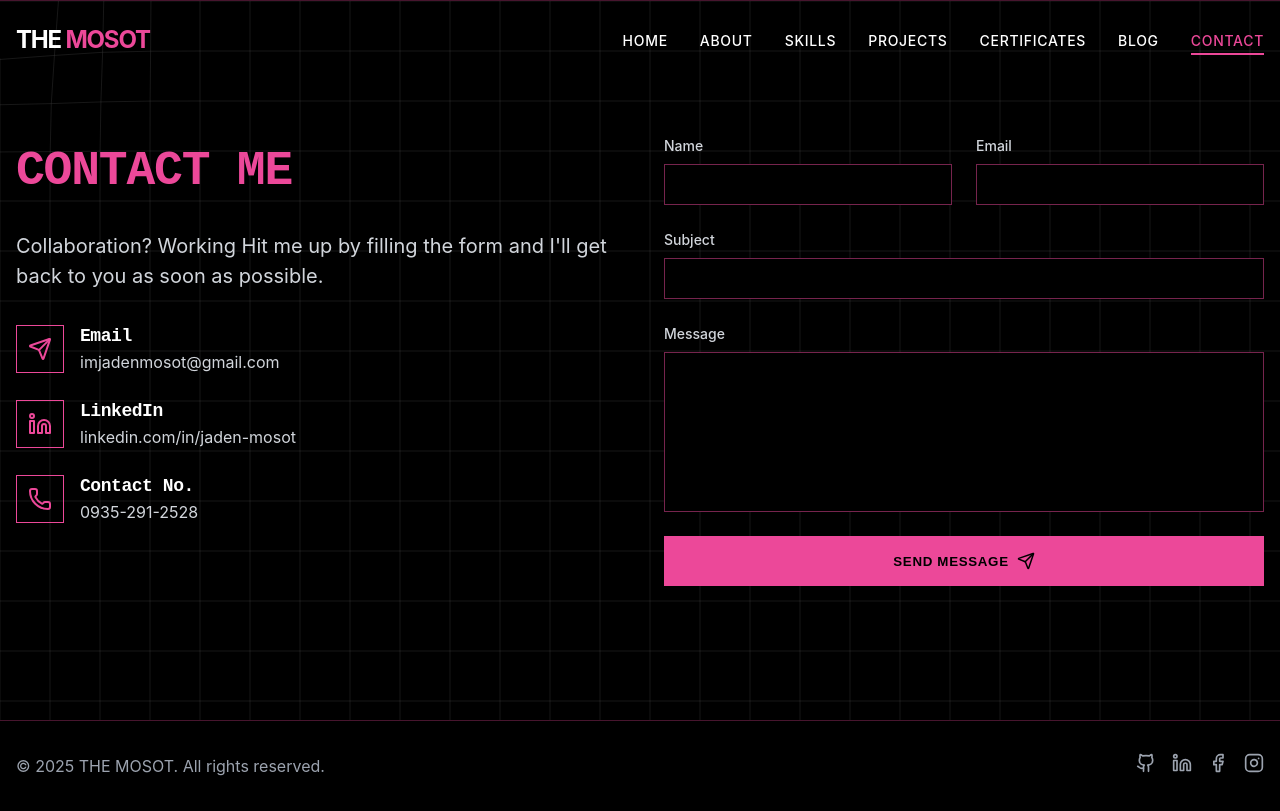
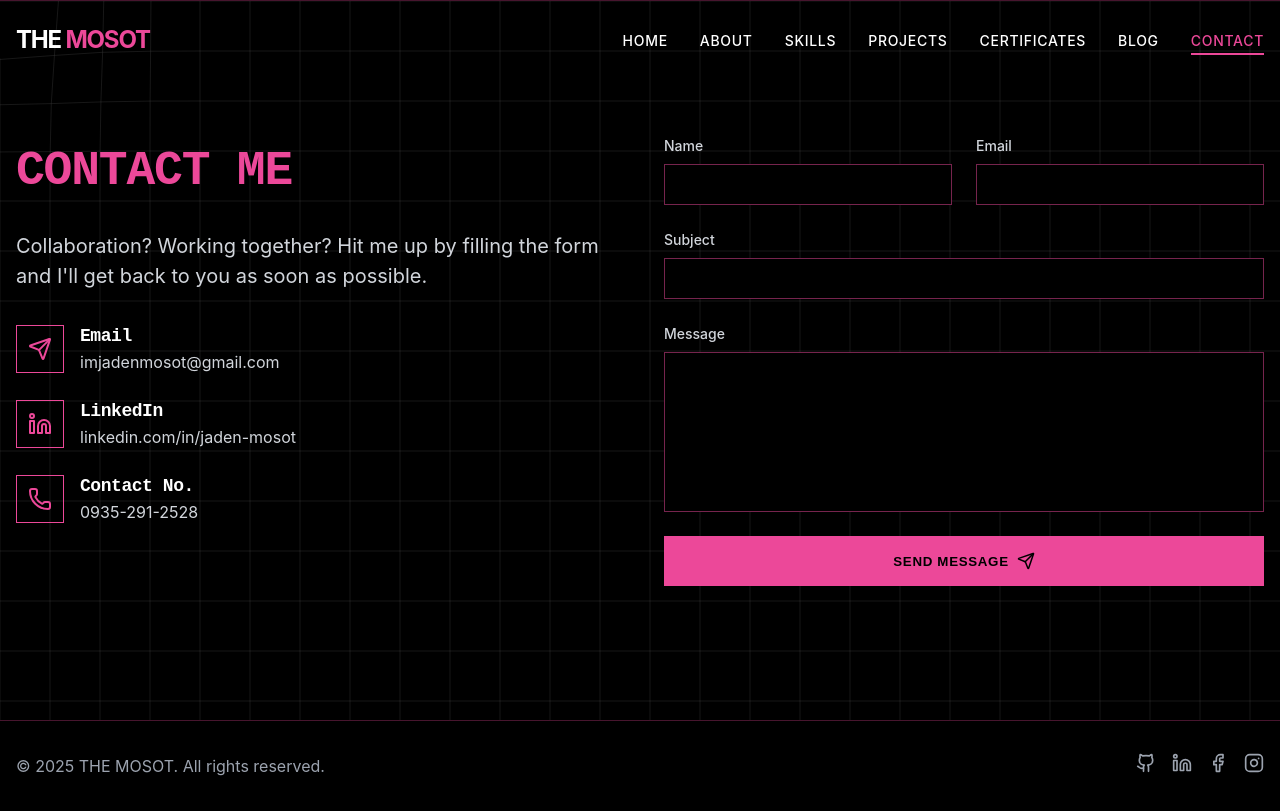
Before and after one commit to jedinsama/mosot-project, a React (Vite) app: page /contact in a window 1280 px wide. Built offline with nearby package versions, Linux system fonts and the light colour scheme.

Commit message:
update contact

```diff
--- a/src/pages/ContactPage.jsx
+++ b/src/pages/ContactPage.jsx
@@ -22,7 +22,7 @@ function ContactPage() {
           >
             <h2 className="section-title">Contact Me</h2>
             <p className="contact-text">
-              Collaboration? Working Hit me up by filling the form and I'll get back to you as soon as possible.
+              Collaboration? Working together? Hit me up by filling the form and I'll get back to you as soon as possible.
             </p>
             <div className="space-y-6">
               <motion.div
```
